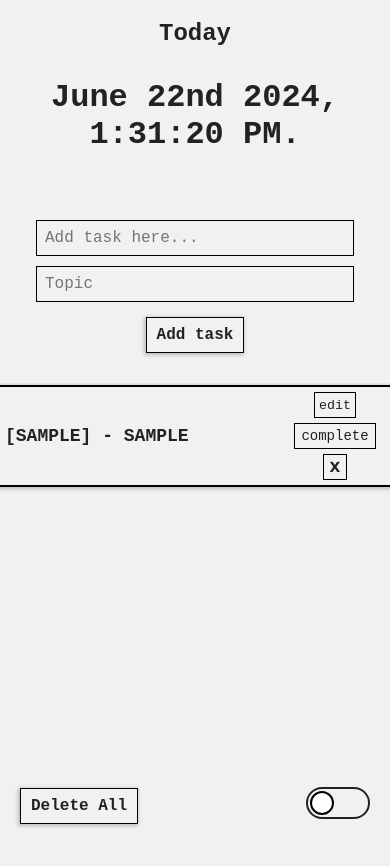
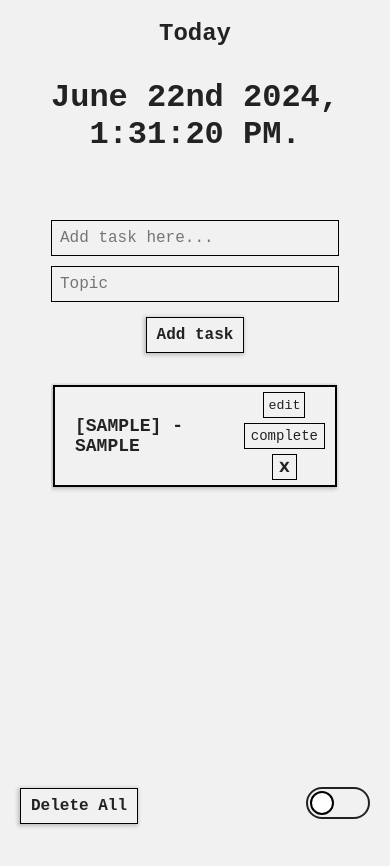
Before and after one commit to saicharith2012/todolist-react-app, a React (Create React App) app: page / in a window 390 px wide. Both pictures are taken after typing "Sample", "Sample" into the empty fields and a click on the button "Add task". Shown: the top 866 px of the page. Built offline with nearby package versions, Linux system fonts and the light colour scheme.

Commit message:
adding mobile responsiveness

```diff
--- a/src/App.css
+++ b/src/App.css
@@ -32,6 +32,7 @@ body.dark {
   display: flex;
   flex-direction: column;
   align-items: center;
+  width: 100%;
 }
 
 * {
@@ -85,7 +86,7 @@ body {
 
 
 .scroll-container {
-  height: 640px;
+  height: 610px;
   overflow-y: scroll;
   margin-bottom: 60px;
 }
@@ -415,7 +416,7 @@ box-shadow: -1px 1px 4px 1px var(--shadow-color);
 }
 
 
-@media (max-width: 1060px) {
+@media (564px <= width <= 1060px) {
   .add-task input {
     border-width: 1px;
     margin: 5px;
@@ -436,17 +437,18 @@ box-shadow: -1px 1px 4px 1px var(--shadow-color);
   .add-task input {
     border-width: 1px;
     margin: 5px;
-    width: 300px
+    width: 270px
   }
 
   .add-task {
     display: flex;
     flex-direction: column;
     align-items: center;
+    padding: 30px 0px;
   }
 
   .task {
-    width: 400px;
+    width: 260px;
     padding: 0px 10px;
   }
 
@@ -462,7 +464,12 @@ box-shadow: -1px 1px 4px 1px var(--shadow-color);
     width: 260px;
   }
 
+  .scroll-container {
+    height: 480px;
+    padding-right: 0px;
+  }
 
-
-
+  .tooltip-text {
+    left: 40%
+  }
 }
```
